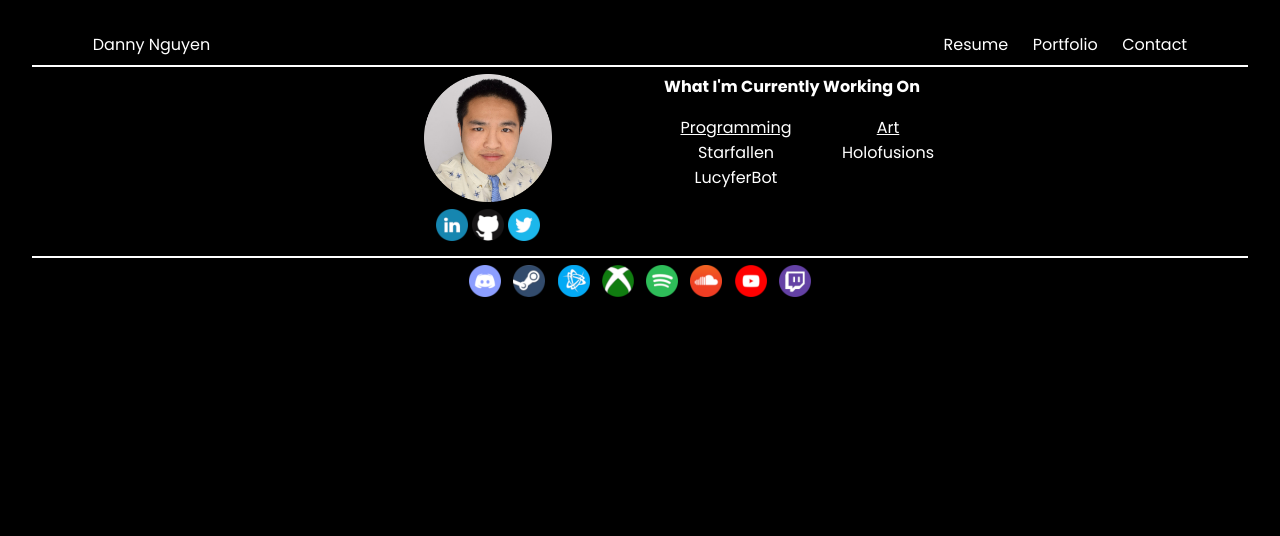
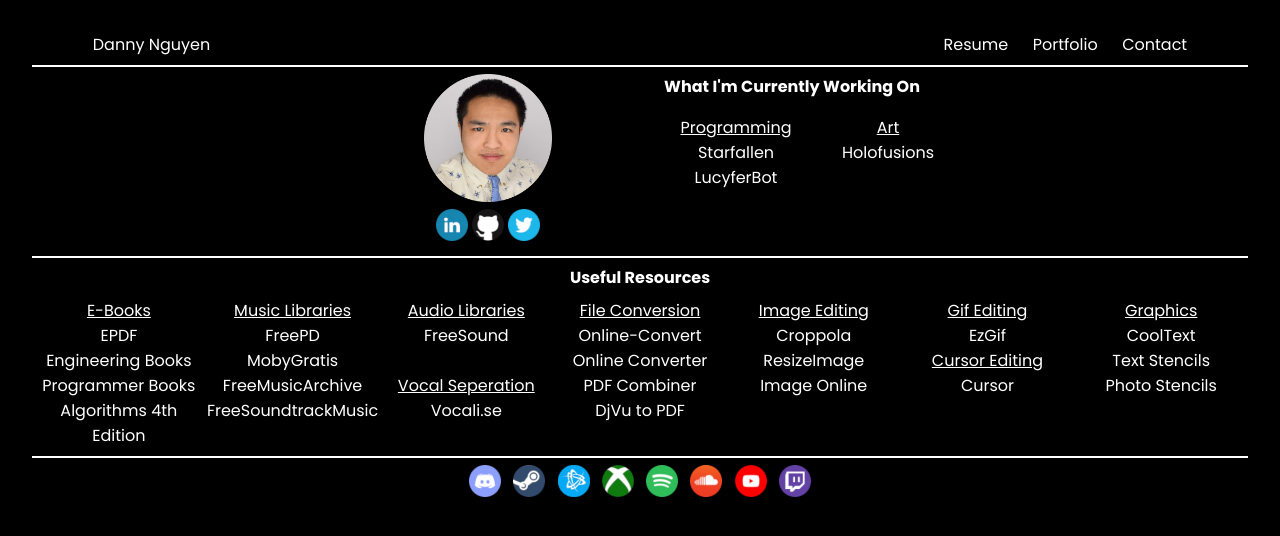
Before and after one commit to Bam6561/bam6561.github.io, a plain HTML site: page index.html in a window 1280 px wide. Drawn offline with Linux system fonts and the light colour scheme.

Commit message:
Added a Useful Resources section
Cleaned up some of the class names in style.css and added a new section under the main body

```diff
--- a/index.html
+++ b/index.html
@@ -4,20 +4,20 @@
 		<link rel="stylesheet" href="style.css">
 		<title>Danny Nguyen</title>
 	</head>
-	<body>
-		<div class="header">
-			<div class="headerLeft">
+	<bodyMainContainer>
+		<div class="headerContainer">
+			<div class="headerBoxL">
 				 <a href="index.html">Danny Nguyen</a>
 			</div>
-			<div class="headerRight">
+			<div class="headerBoxR">
 				<a href="documents/resume.pdf" target="_blank">Resume</a> &emsp;
 				<a href="https://github.com/ndanny09" target="_blank">Portfolio</a> &emsp;
 				<a href="mailto:ndanny09@gmail.com" target="_blank">Contact</a>
 			</div>
 		</div>
 		<div class="sectionDivider"></div>
-		<div class="body">
-			<div class="bodyLeft">
+		<div class="bodyMainContainer">
+			<div class="bodyMainBox">
 				<img src="images/coverPortrait480x480.png" alt="coverPortrait480x480.png" width="128" height="128"><br>
 				<span class="tooltip">
 					<a href="https://www.linkedin.com/in/ndanny09/" target="_blank">
@@ -35,23 +35,74 @@
 					<span class="tooltipText">ndanny09</span>
 				</span>
 			</div>
-			<div class="bodyRight">
+			<div class="bodyMainBox">
 				<b>What I'm Currently Working On</b>
-				<div class="bodyRightProjects">
-					<div class="bodyRightLeft">
+				<div class="bodyCurrentProjectsContainer">
+					<div class="bodyCurrentProjectsBox">
 						<ul>
 							<u>Programming</u><br>
 							<a href="projects/starfallen.txt" target="_blank" title="Starfallen">Starfallen</a><br>
 							<a href="projects/lucyferbot.txt" target="_blank" title="LucyferBot">LucyferBot</a>
 						</ul>
 					</div>
-					<div class="bodyRightRight">
+					<div class="bodyCurrentProjectsBox">
 						<ul>
 							<u>Art</u><br>
 							<a href="projects/holofusions.txt" target="_blank" title="HoloFusions">Holofusions</a>
 						</ul>
 					</div>
 				</div>
+			</div>
+		</div>
+		<div class="sectionDivider"></div>
+		<div class="bodyUsefulResourcesHeader">
+			<b>Useful Resources</b>
+		</div>
+		<div class="bodyUsefulResourcesContainer">
+			<div class="bodyUsefulResourcesBox">
+				<u>E-Books</u><br>
+				<a href="https://epdf.pub/" target="_blank" title="EPDF">EPDF</a><br>
+				<a href="https://www.engbookspdf.com/" target="_blank" title="Engineering Books">Engineering Books</a><br>
+				<a href="https://www.programmer-books.com/" target="_blank" title="Programmer Books">Programmer Books</a><br>
+				<a href="https://algs4.cs.princeton.edu/home/" target="_blank" title="Algorithms 4th Edition">Algorithms 4th Edition</a>
+			</div>
+			<div class="bodyUsefulResourcesBox">
+				<u>Music Libraries</u><br>
+				<a href="https://freepd.com/" target="_blank" title="FreePD">FreePD</a><br>
+				<a href="https://mobygratis.com/" target="_blank" title="MobyGratis">MobyGratis</a><br>
+				<a href="https://freemusicarchive.org/home" target="_blank" title="FreeMusicArchive">FreeMusicArchive</a><br>
+				<a href="https://www.freesoundtrackmusic.com/" target="_blank" title="FreeSoundtrackMusic">FreeSoundtrackMusic</a><br>
+			</div>
+			<div class="bodyUsefulResourcesBox">
+				<u>Audio Libraries</u><br>
+				<a href="https://freesound.org/" target="_blank" title="FreeSound">FreeSound</a><br><br>
+				<u>Vocal Seperation</u><br>
+				<a href="https://vocali.se/en" target="_blank" title="Vocali.se">Vocali.se</a><br>
+			</div>
+			<div class="bodyUsefulResourcesBox">
+				<u>File Conversion</u><br>
+				<a href="http://www.online-convert.com/" target="_blank" title="Online-Convert">Online-Convert</a><br>
+				<a href="https://www.onlineconverter.com/" target="_blank" title="Online Converter">Online Converter</a><br>
+				<a href="https://combinepdf.com/" target="_blank" title="PDF Combiner">PDF Combiner</a><br>
+				<a href="https://www.djvu-pdf.com/" target="_blank" title="DjVu to PDF">DjVu to PDF</a><br>
+			</div>
+			<div class="bodyUsefulResourcesBox">
+				<u>Image Editing</u><br>
+				<a href="https://croppola.com/" target="_blank" title="Croppola">Croppola</a><br>
+				<a href="https://resizeimage.net/" target="_blank" title="ResizeImage ">ResizeImage </a><br>
+				<a href="https://imageonline.co/" target="_blank" title="Image Online ">Image Online </a><br><br>
+			</div>
+			<div class="bodyUsefulResourcesBox">
+				<u>Gif Editing</u><br>
+				<a href="https://ezgif.com/" target="_blank" title="EzGif">EzGif</a><br>
+				<u>Cursor Editing</u><br>
+				<a href="https://www.cursor.cc/" target="_blank" title="Cursor">Cursor</a>
+			</div>
+			<div class="bodyUsefulResourcesBox">
+				<u>Graphics</u><br>
+				<a href="https://cooltext.com/" target="_blank" title="CoolText">CoolText</a><br>
+				<a href="https://online.rapidresizer.com/make-name-patterns.php" target="_blank" title="RapidResizer-NamePatterns">Text Stencils</a><br>
+				<a href="https://online.rapidresizer.com/photograph-to-pattern.php" target="_blank" title="RapidResizer-PhotoStencils">Photo Stencils</a><br><br>
 			</div>
 		</div>
 		<div class="sectionDivider"></div>
@@ -96,5 +147,5 @@
 				</span>
 			</div>
 		</div>
-	</body>
+	</bodyMainContainer>
 </html>
--- a/style.css
+++ b/style.css
@@ -8,15 +8,16 @@ body{
 	color:white;
 }
 
+/* Links */
 a{
 	text-decoration:none;
 	color:white;
 }
-
 a:hover{
 	text-shadow: 0 0 4px #ffffff;
 }
 
+/* Images */
 img:hover{
 	-webkit-border-radius: 100%;
 	-moz-border-radius: 100%;
@@ -27,20 +28,17 @@ img:hover{
 }
 
 /* Header */
-.header{
+.headerContainer{
 	display:flex;
 }
-
-.headerLeft, .headerRight{
+.headerBoxL, .headerBoxR{
 	flex:1;
 }
-
-.headerLeft{
+.headerBoxL{
 	padding-left:5%;
 	text-align:left;
 }
-
-.headerRight{
+.headerBoxR{
 	padding-right:5%;
 	text-align:right;
 }
@@ -52,43 +50,40 @@ img:hover{
 }
 
 /* Body */
-.body{
+.bodyMainContainer{
 	display:flex;
 	margin-top:0.625%;
 	margin-left:25%;
 	margin-right:25%;
 }
-
-.bodyLeft, .bodyRight{
+.bodyMainBox, .bodyCurrentProjectsBox, .bodyUsefulResourcesBox{
 	text-align:center;
 	flex:1;
 }
-
-.bodyRightProjects{
+.bodyCurrentProjectsContainer, .bodyUsefulResourcesContainer{
 	display:flex;
 }
-
-.bodyRightLeft, .bodyRightRight{
+.bodyUsefulResourcesContainer, .bodyUsefulResourcesHeader{
+	margin-top:0.625%;
+}
+.bodyUsefulResourcesHeader{
 	text-align:center;
-	flex:1;
 }
 
 /* Footer */
 .footer{
 	text-align:center;
 }
-
 .footerConnections{
 	margin-top:0.625%;
 }
 
 /* Tooltip */
-.tooltip {
+.tooltip{
 	position: relative;
 	display: inline-block;
 }
-
-.tooltipText {
+.tooltipText{
 	position:absolute;
 	visibility:hidden;
 	text-align:center;
@@ -97,7 +92,6 @@ img:hover{
 	bottom:-50%;
 	background-color:#000000;
 }
-
-.tooltip:hover .tooltipText {
+.tooltip:hover .tooltipText{
   visibility: visible;
 }
```
